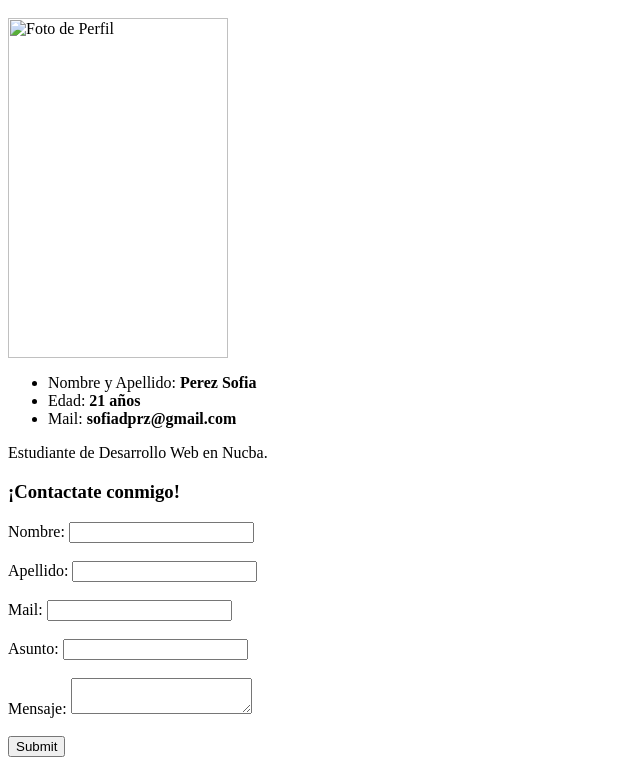
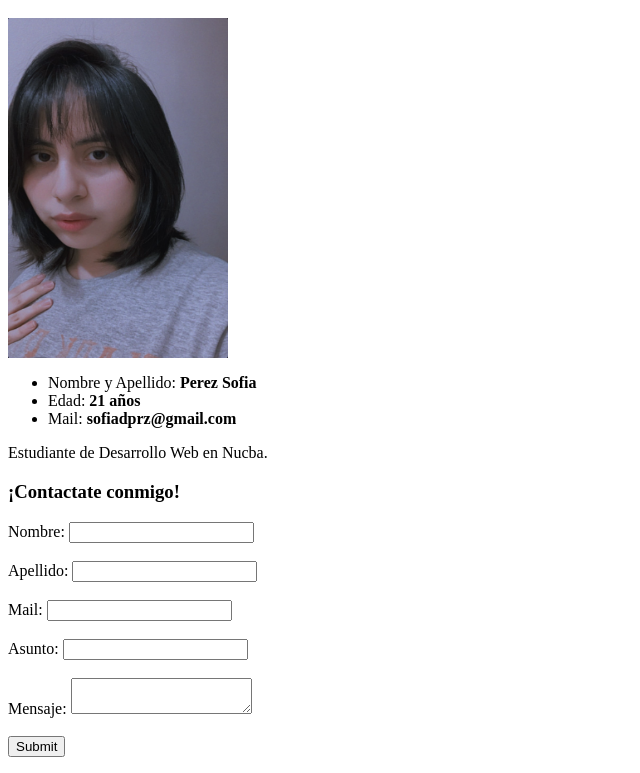
Before and after one commit to Sofiadprz/Dise-o-Web-Nucba, a plain HTML site: page perfil/index.html in a window 1280 px wide. Shown: the part 48-821 px from the top of the page, without its empty margins (0-640 px from the left). Drawn offline with Linux system fonts and the light colour scheme.

Commit message:
agregue una carpeta img en perfil

```diff
--- a/perfil/index.html
+++ b/perfil/index.html
@@ -6,7 +6,7 @@
 
         <div>
             <h1>Perfil</h1>
-            <img src="SofiPerez.PNG" alt="Foto de Perfil"
+            <img src="./img/SofiPerez.PNG" alt="Foto de Perfil"
             height="340pxpx"
              width="220px"> <!--Tuve que poner el archivo png en esta carpeta, no se porque no me toma otras rutas de acceso(al principio el la foto estaba en imagenes y no me tomaba la ruta de acceso) -->
         </div>
```
Also changed, not shown: perfil/img/SofiPerez.PNG (renamed from img/SofiPerez.PNG).
